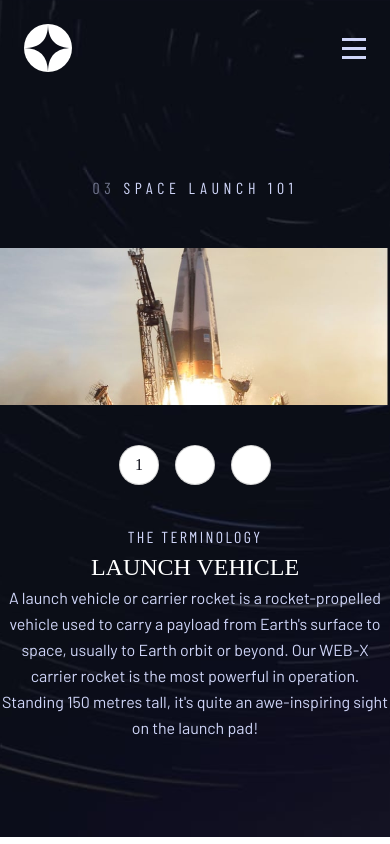
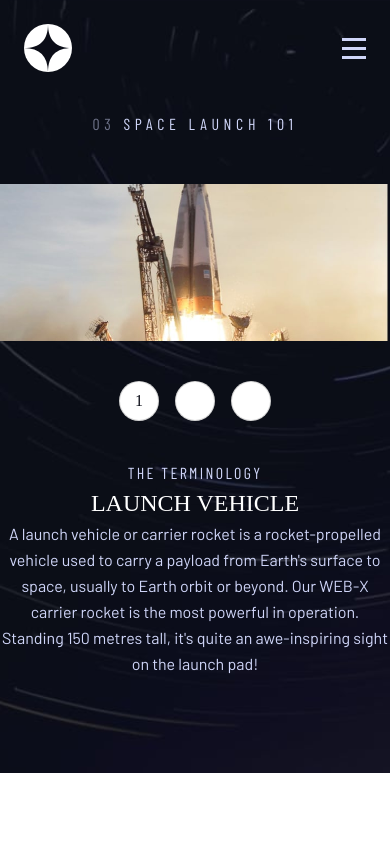
Before and after one commit to Hassan-Ib/space-tourism, a React (Create React App) app: page /technology in a window 390 px wide. Built offline with nearby package versions, Linux system fonts and the light colour scheme; a web font is replaced by a local one.

Commit message:
RFIX: padding issue in Technolgy page

```diff
--- a/src/pages/Technology.tsx
+++ b/src/pages/Technology.tsx
@@ -13,7 +13,7 @@ const Technology = () => {
   };
   console.log(technology);
   return (
-    <main className="bg-technology py-24 pt-44 ">
+    <main className="bg-technology py-24 pt-28 md:pt-44 ">
       {/* <Container> */}
 
       {/*------------- page intro --------------- */}
```
